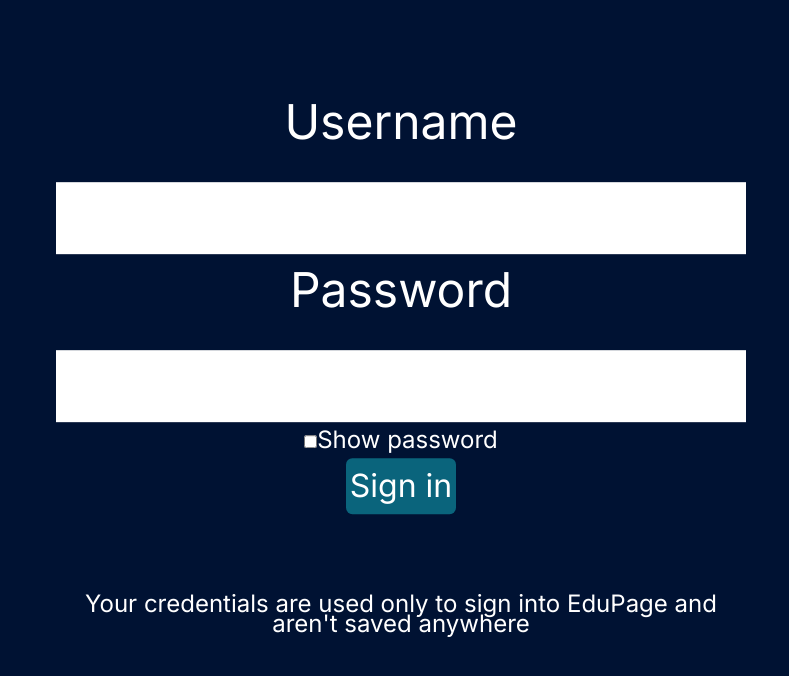
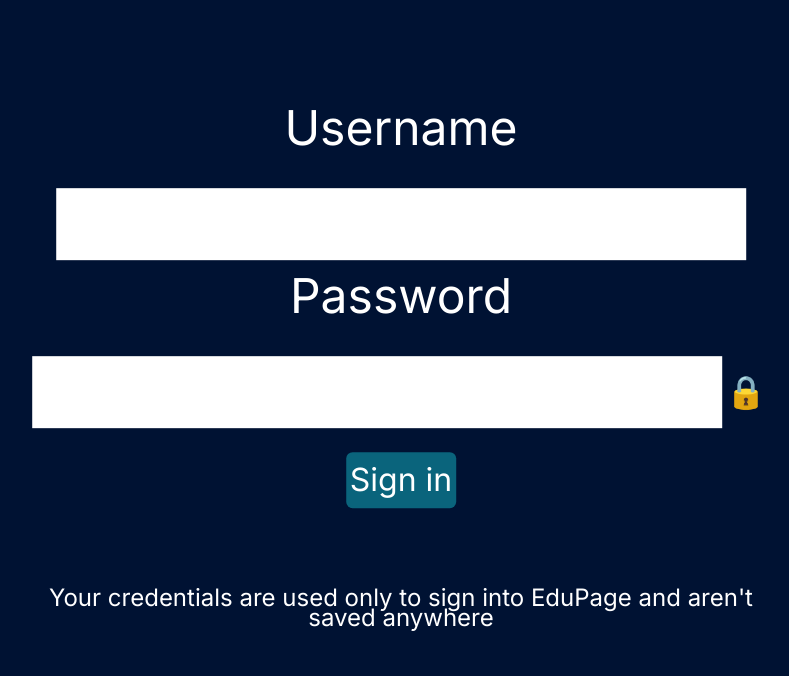
Before and after one commit to divear/EduCalc, a Next.js app: page / in a window 1280 px wide. Shown: the top 676 px of the page, without its empty margins (239-1028 px from the left). Built offline with nearby package versions, Linux system fonts and the light colour scheme.

Commit message:
hide password emoji

```diff
--- a/app/globals.css
+++ b/app/globals.css
@@ -114,3 +114,10 @@ button {
   margin: 0;
   padding: 0;
 }
+#showPass {
+  background: none;
+  float: right;
+}
+.pass {
+  display: flex;
+}
--- a/app/page.tsx
+++ b/app/page.tsx
@@ -106,21 +106,20 @@ export default function Home() {
         <br />
         <h1>Password</h1>
         <br />
-        <input
-          type={showPass ? "text" : "password"}
-          value={password}
-          onChange={(e) => setPassword(e.target.value)}
-        />
-        <br />
-        <label>
+        <div className="pass">
           <input
+            type={showPass ? "text" : "password"}
+            value={password}
+            onChange={(e) => setPassword(e.target.value)}
+          />
+          <button
             id="showPass"
-            type="checkbox"
-            onChange={() => setShowPass(!showPass)}
-          ></input>
-          Show password
-        </label>
-
+            type="button"
+            onClick={() => setShowPass(!showPass)}
+          >
+            {showPass ? "👁" : "🔒"}
+          </button>
+        </div>
         <br />
         <button className="signButton">Sign in</button>
         <p className="text-sm m-5">
```
Also changed, not shown: 1 other file (tests, documents, lock files or other folders).
